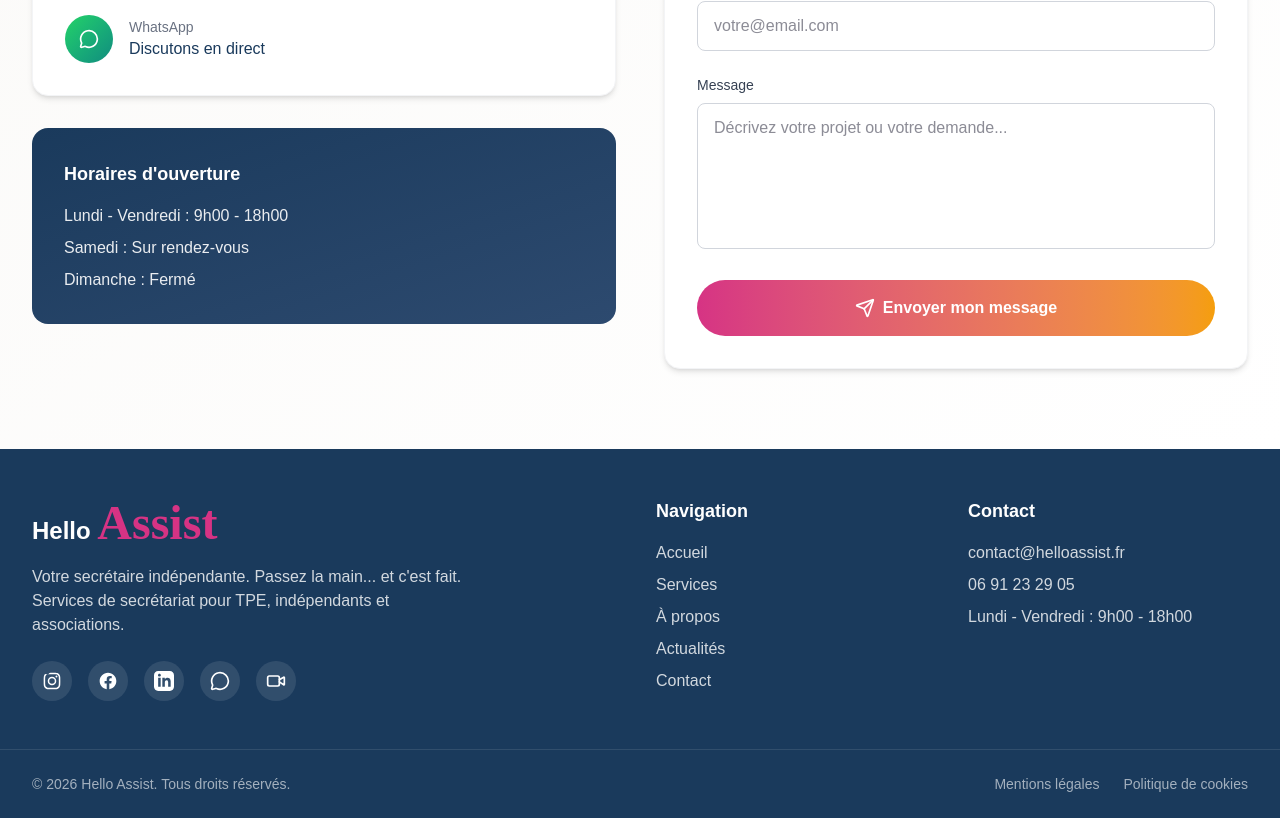
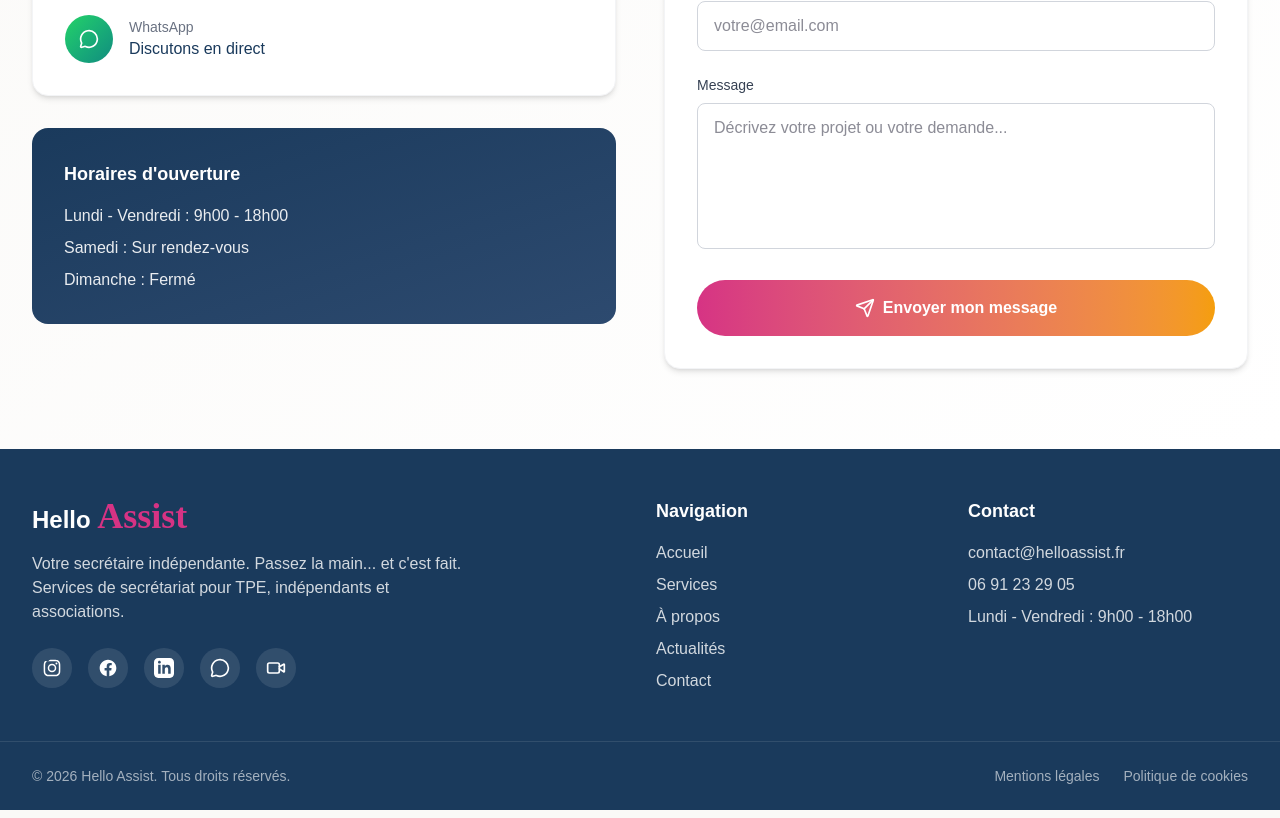
Before and after one commit to agenceleela/helloassist, a Next.js app: page / in a window 1280 px wide. Shown: the part 6012-6830 px from the top of the page. Built offline with nearby package versions, Linux system fonts and the light colour scheme.

Commit message:
fix : size "Assist" footer

```diff
--- a/src/components/Footer.tsx
+++ b/src/components/Footer.tsx
@@ -11,7 +11,7 @@ const Footer = () => {
           {/* Brand */}
           <div className="md:col-span-2">
             <h3 className="text-2xl font-bold mb-4">
-              Hello <span className="script-accent text-4xl md:text-5xl text-[#d63384]">Assist</span>
+              Hello <span className="script-accent text-3xl md:text-4xl text-[#d63384]">Assist</span>
             </h3>
             <p className="text-white/80 mb-6 max-w-md">
               Votre secrétaire indépendante. Passez la main... et c'est fait.
```
